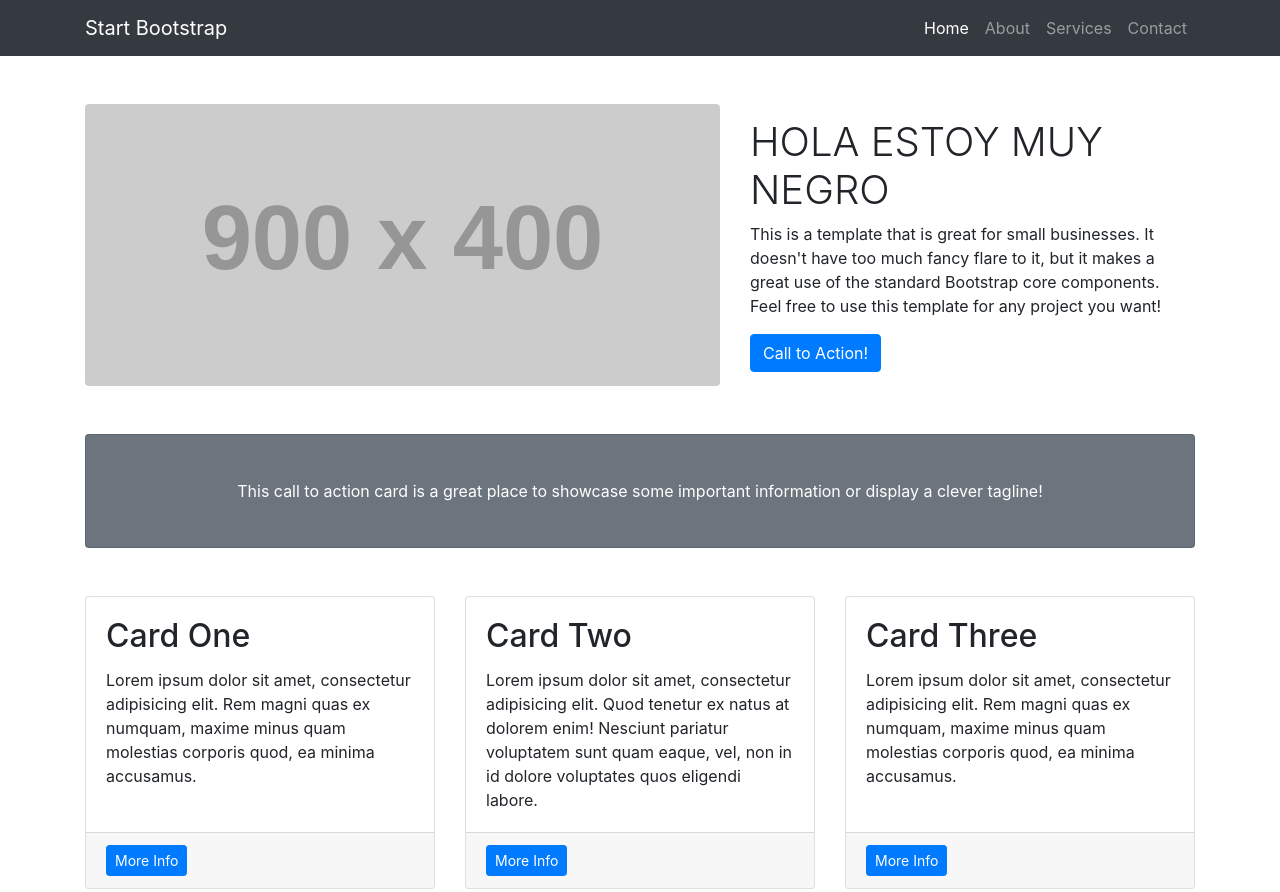
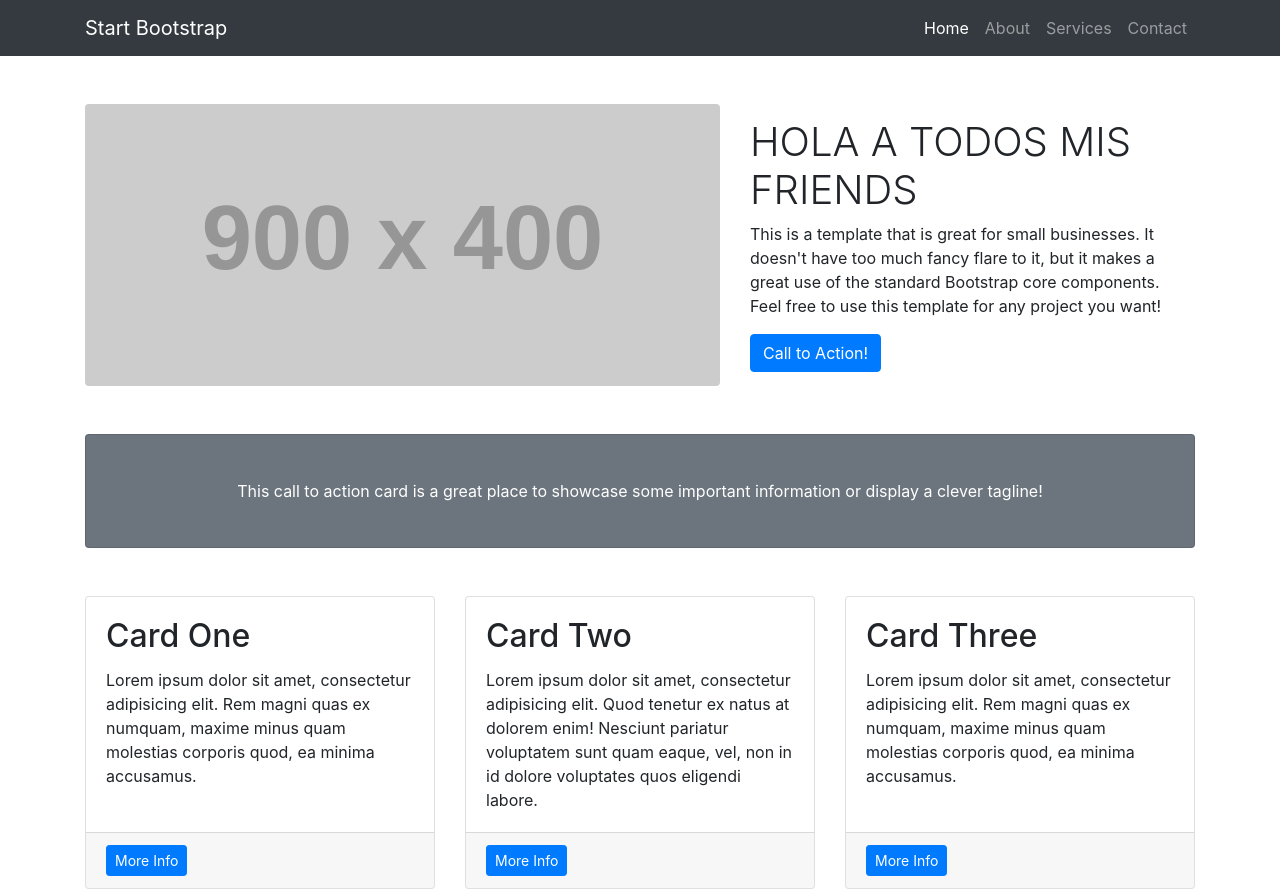
Before and after one commit to eduardito1997/mirepo, a website: page index.html in a window 1280 px wide. Shown: the top 892 px of the page. Drawn offline with Linux system fonts and the light colour scheme; placeholder pictures from the web are drawn by us.

Commit message:
ESCRIBE ALGO

```diff
--- a/index.html
+++ b/index.html
@@ -58,7 +58,7 @@
       </div>
       <!-- /.col-lg-8 -->
       <div class="col-lg-5">
-        <h1 class="font-weight-light">HOLA ESTOY MUY NEGRO</h1>
+        <h1 class="font-weight-light">HOLA A TODOS MIS FRIENDS</h1>
         <p>This is a template that is great for small businesses. It doesn't have too much fancy flare to it, but it makes a great use of the standard Bootstrap core components. Feel free to use this template for any project you want!</p>
         <a class="btn btn-primary" href="#">Call to Action!</a>
       </div>
```
